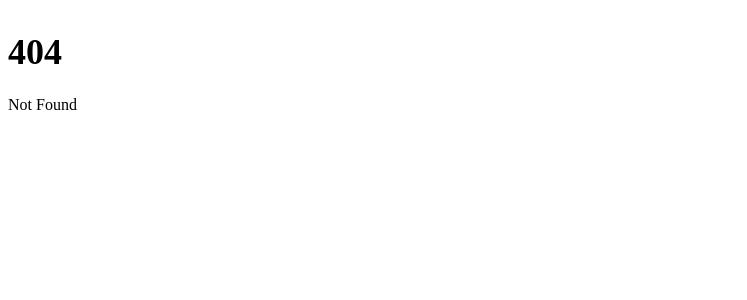
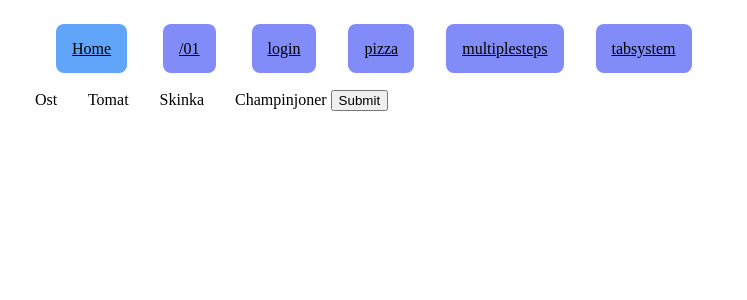
Before and after one commit to henrikvilhelmberglund/frontend-projekt-23-svelte, a SvelteKit app: page /js/01/pizza in a window 1280 px wide. Before the commit this address had no page. Shown: the top 300 px of the page, without its empty margins (0-747 px from the left). Built offline with nearby package versions, Linux system fonts and the light colour scheme.

Commit message:
feat: :sparkles: add vanilla JS version of pizza

```diff
--- /dev/null
+++ b/src/routes/js/01/pizza/+page.svelte
@@ -0,0 +1,47 @@
+<script>
+	import { onMount } from "svelte";
+	onMount(() => {
+		let body = document.querySelector("body");
+		body.style.display = "block";
+
+		let submit = document.querySelector("#submit");
+		let form = document.querySelector("#form");
+		let selected = [];
+
+		function clearArray() {
+			selected = [];
+		}
+
+		form.addEventListener("submit", (e) => {
+			e.preventDefault();
+			let checked = document.querySelectorAll('input[type="checkbox"]:checked');
+			checked.forEach((item) => {
+				let label = document.querySelector(`label[for=${item.value}`);
+				selected.push(label.innerText);
+			});
+			selected = selected.join("\n");
+			alert(selected);
+			clearArray();
+		});
+	});
+</script>
+
+<svelte:body bind:this={document} />
+
+<form id="form">
+	<input type="checkbox" value="cheese" id="cheese" />
+	<label for="cheese">Ost</label>
+	<input type="checkbox" value="tomato" id="tomato" />
+	<label for="tomato">Tomat</label>
+	<input type="checkbox" value="ham" id="ham" />
+	<label for="ham">Skinka</label>
+	<input type="checkbox" value="mushroom" id="mushroom" />
+	<label for="mushroom">Champinjoner</label>
+	<button type="submit" id="submit">Submit</button>
+</form>
+
+<style>
+	:global(body) {
+		display: none;
+	}
+</style>
```
